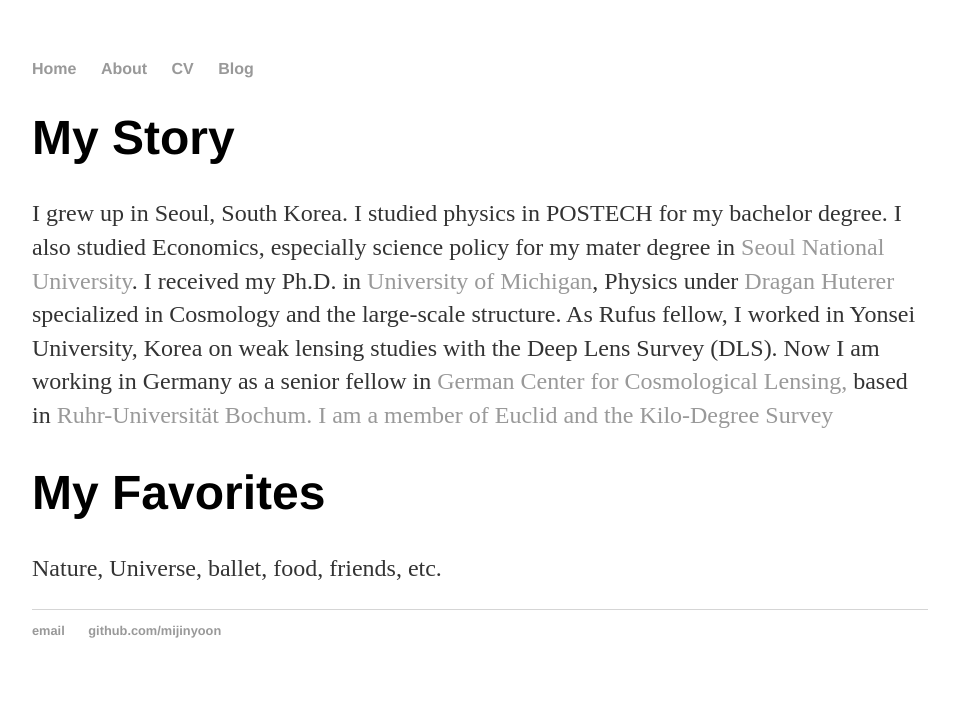
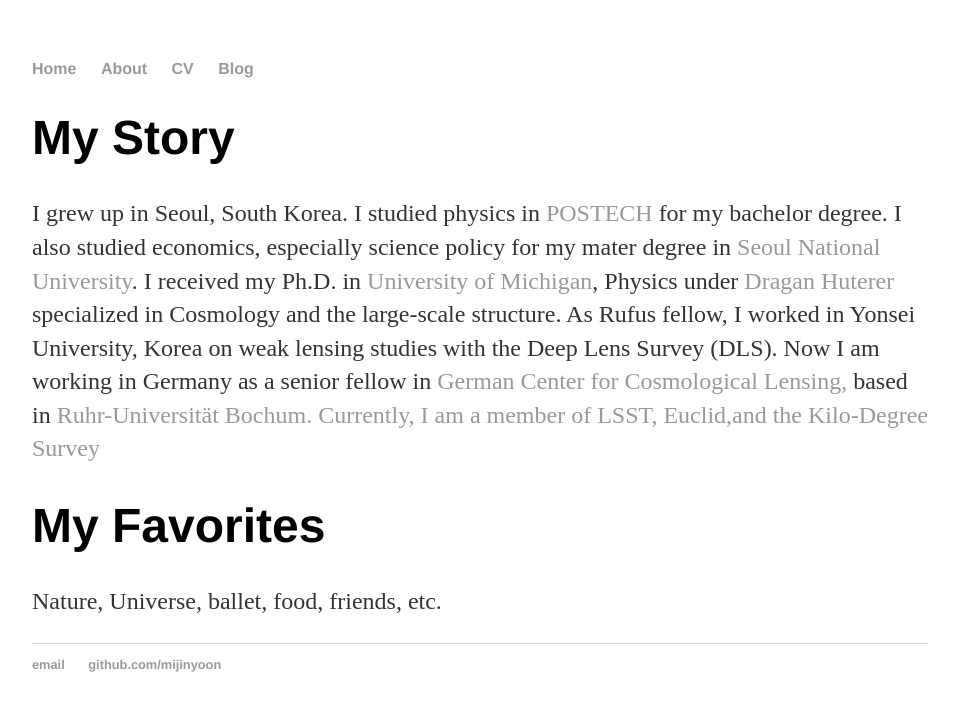
Before and after one commit to mijinyoon/mijinyoon.github.io, a Jekyll site: the page built from about/index.html, in a window 1280 px wide. Shown: the top 711 px of the page, without its empty margins (160-1119 px from the left). Built offline with Jekyll 4.4.1, drawn with Linux system fonts in a browser that asks for light colours.

Commit message:
Update index.html

```diff
--- a/about/index.html
+++ b/about/index.html
@@ -4,8 +4,8 @@
 ---
 <div class="blurb">
 	<h1>My Story</h1>
-	<p>I grew up in Seoul, South Korea. I studied physics in POSTECH for my bachelor degree. I also studied Economics, especially science policy for my mater degree in <a href=http://temep.snu.ac.kr/en>Seoul National University</a>. I received my Ph.D. in <a href="https://umich.edu">University of Michigan</a>, Physics under <a href="http://www-personal.umich.edu/~huterer/">Dragan Huterer</a> specialized in Cosmology and the large-scale structure.
-As Rufus fellow, I worked in Yonsei University, Korea on weak lensing studies with the Deep Lens Survey (DLS). Now I am working in Germany as a senior fellow in <a href="https://gccl-rub.github.io">German Center for Cosmological Lensing, </a> based in <a href="https://www.ruhr-uni-bochum.de/en">Ruhr-Universität Bochum. I am a member of Euclid and the <a href=http://kids.strw.leidenuniv.nl>Kilo-Degree Survey</a></p>
+	<p>I grew up in Seoul, South Korea. I studied physics in <a href=http://www.postech.ac.kr/eng/>POSTECH</a> for my bachelor degree. I also studied economics, especially science policy for my mater degree in <a href=http://temep.snu.ac.kr/en>Seoul National University</a>. I received my Ph.D. in <a href="https://umich.edu">University of Michigan</a>, Physics under <a href="http://www-personal.umich.edu/~huterer/">Dragan Huterer</a> specialized in Cosmology and the large-scale structure.
+As Rufus fellow, I worked in Yonsei University, Korea on weak lensing studies with the Deep Lens Survey (DLS). Now I am working in Germany as a senior fellow in <a href="https://gccl-rub.github.io">German Center for Cosmological Lensing, </a> based in <a href="https://www.ruhr-uni-bochum.de/en">Ruhr-Universität Bochum. Currently, I am a member of LSST, Euclid,and the <a href=http://kids.strw.leidenuniv.nl>Kilo-Degree Survey</a></p>
 	<h1>My Favorites</h1>
 	<p>Nature, Universe, ballet, food, friends, etc.</p>
 </div><!-- /.blurb -->
```
